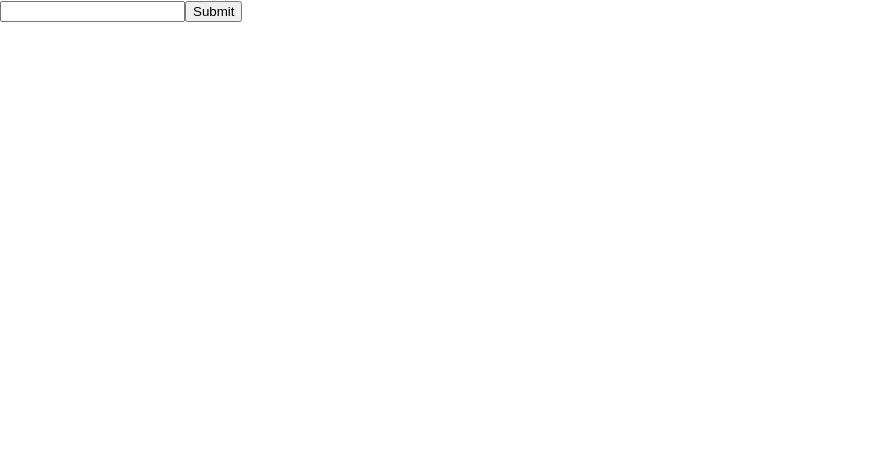
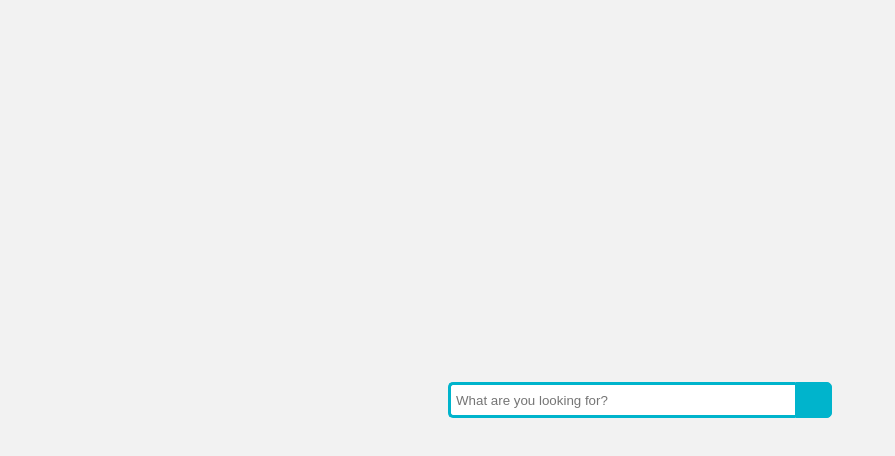
Before and after one commit to ttmgs/Google-Books-Search, a React (Create React App) app: page / in a window 1280 px wide. Shown: the top 456 px of the page, without its empty margins (0-895 px from the left). Built offline with nearby package versions, Linux system fonts and the light colour scheme.

Commit message:
search bar updated

```diff
--- a/src/components/card.js
+++ b/src/components/card.js
@@ -1,13 +1,18 @@
 import React from "react";
-
+import "./style.css";
 
 function Card() {
   return (
-    <div id="card">
-      <input id="input"/>
-      <button id="button">Submit</button>
-    </div>
-  )
-}
+<div class="wrap">
+   <div class="search">
+      <input type="text" class="searchTerm" placeholder="What are you looking for?"/>
+      <button type="submit" class="searchButton">
+        <i class="fa fa-search"></i>
+     </button>
+   </div>
+</div>
+
+
+  )};
 
 export default Card;
--- /dev/null
+++ b/src/components/style.css
@@ -0,0 +1,48 @@
+@import url(https://fonts.googleapis.com/css?family=Open+Sans);
+
+body{
+  background: #f2f2f2;
+  font-family: 'Open Sans', sans-serif;
+}
+
+.search {
+  width: 100%;
+  position: relative;
+  display: flex;
+}
+
+.searchTerm {
+  width: 100%;
+  border: 3px solid #00B4CC;
+  border-right: none;
+  padding: 5px;
+  height: 20px;
+  border-radius: 5px 0 0 5px;
+  outline: none;
+  color: #9DBFAF;
+}
+
+.searchTerm:focus{
+  color: #00B4CC;
+}
+
+.searchButton {
+  width: 40px;
+  height: 36px;
+  border: 1px solid #00B4CC;
+  background: #00B4CC;
+  text-align: center;
+  color: #fff;
+  border-radius: 0 5px 5px 0;
+  cursor: pointer;
+  font-size: 20px;
+}
+
+/*Resize the wrap to see the search bar change!*/
+.wrap{
+  width: 30%;
+  position: absolute;
+  top: 50%;
+  left: 50%;
+  transform: translate(-50%, -50%);
+}
```
